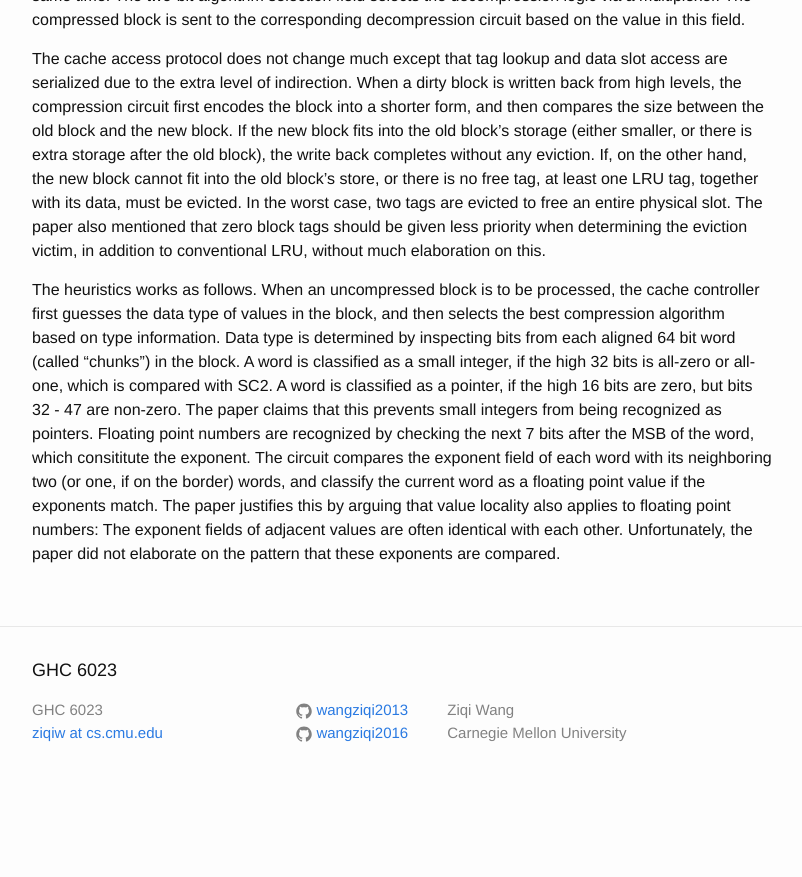
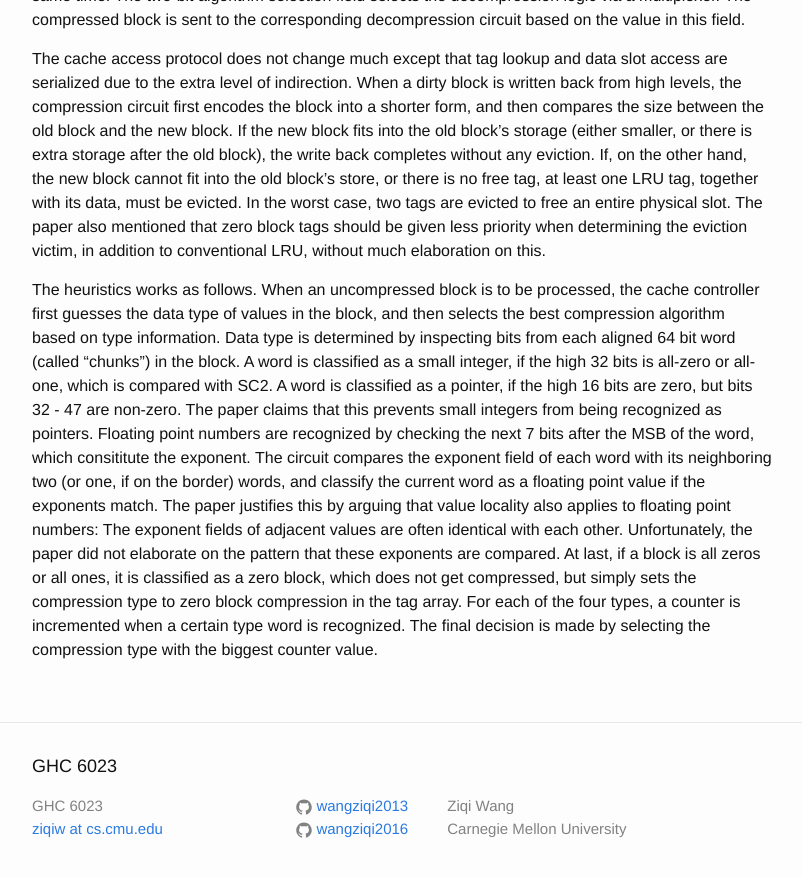
Before and after one commit to wangziqi2013/wangziqi2013.github.io, a Jekyll site: the page built from _posts/2020-07-12-hycomp.markdown, in a window 1280 px wide and 900 px high, scrolled down 2038 px. Shown: the top 877 px of the window, without its empty margins (238-1040 px from the left). Built offline with Jekyll 4.4.1, drawn with Linux system fonts in a browser that asks for light colours; before the commit the page ends 2842 px from its top, so only the background shows below that.

Commit message:
Adding counters

```diff
--- a/_posts/2020-07-12-hycomp.markdown
+++ b/_posts/2020-07-12-hycomp.markdown
@@ -95,3 +95,7 @@ the current word as a floating point value if the exponents match.
 The paper justifies this by arguing that value locality also applies to floating point numbers: The exponent fields of
 adjacent values are often identical with each other.
 Unfortunately, the paper did not elaborate on the pattern that these exponents are compared.
+At last, if a block is all zeros or all ones, it is classified as a zero block, which does not get compressed, but
+simply sets the compression type to zero block compression in the tag array.
+For each of the four types, a counter is incremented when a certain type word is recognized. The final decision is made
+by selecting the compression type with the biggest counter value.
```
